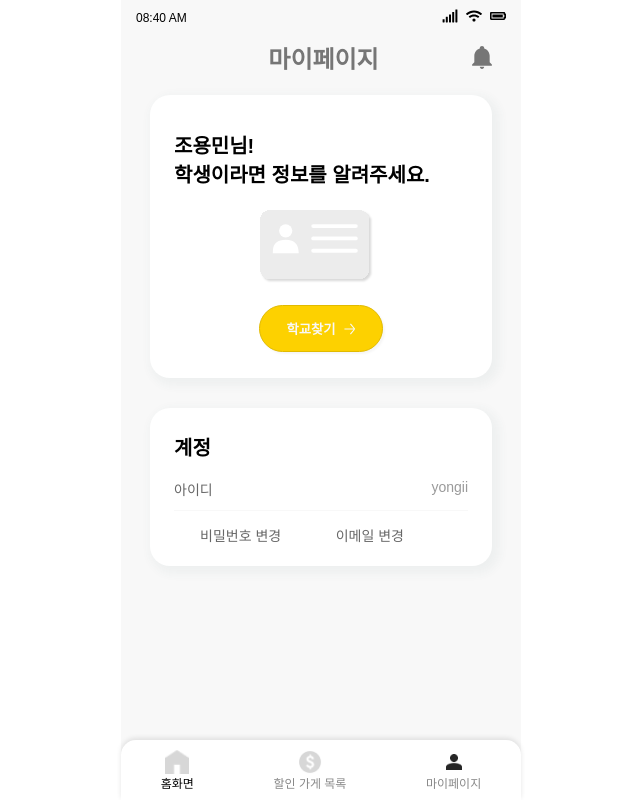
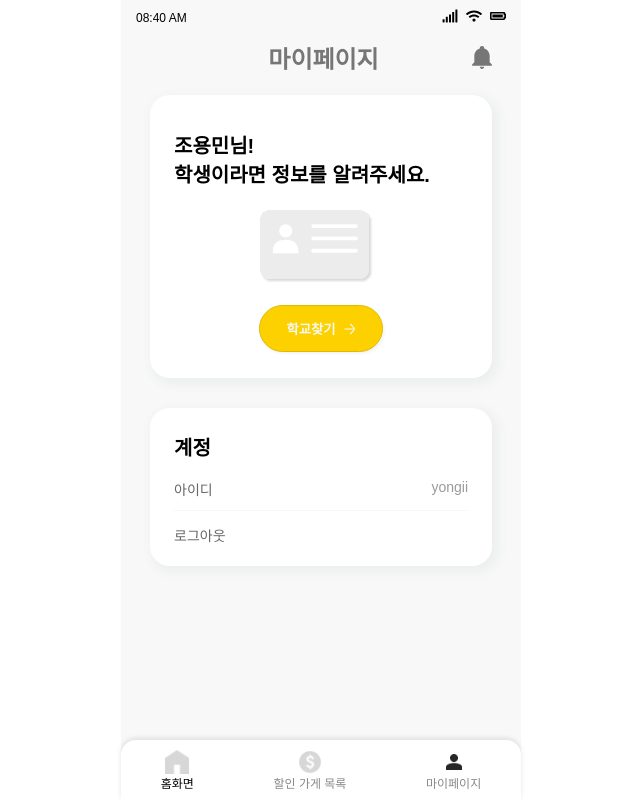
Before and after one commit to UMC-6th-BAB/BAB-FE, a React (Vite) app: page /studentPage in a window 1280 px wide. Shown: the whole page, without its empty margins (319-959 px from the left). Built offline with nearby package versions, Linux system fonts and the light colour scheme; a web font is replaced by a local one.

Commit message:
design: 로그아웃 버튼으로 교체

```diff
--- a/src/components/MyPageCard/Account/StudentPageCardAccount.style.tsx
+++ b/src/components/MyPageCard/Account/StudentPageCardAccount.style.tsx
@@ -6,24 +6,12 @@ export const StyledAccount = styled.div`
 
   width: 294px;
 `
-export const StyledAccountControl = styled.div`
-  display: flex;
-  justify-content: space-between;
-
-  width: 230px;
-  padding-left: 26px;
-`
 export const Text = styled.div<{ color?: string }>`
   font-weight: 500;
   font-size: 14px;
 
   color: ${(props) => (props.color ? props.color : '#676767')};
 `
-export const AccountControlBtn = styled.div`
-  font-weight: 500;
-  font-size: 14px;
-
-  color: #676767;
-
+export const Btn = styled(Text)`
   cursor: pointer;
 `
--- a/src/components/MyPageCard/Account/StudentPageCardAccount.tsx
+++ b/src/components/MyPageCard/Account/StudentPageCardAccount.tsx
@@ -1,11 +1,6 @@
 import { StyledCard } from '../MyPageCard.style'
 import { CardTitle } from '../MyPageCard.style'
-import {
-  StyledAccount,
-  StyledAccountControl,
-  Text,
-  AccountControlBtn,
-} from './StudentPageCardAccount.style'
+import { StyledAccount, Text, Btn } from './StudentPageCardAccount.style'
 import { studentInfoStore } from '@stores/studentInfoStore'
 
 export default function StudentPageCardAccount() {
@@ -27,10 +22,9 @@ export default function StudentPageCardAccount() {
           marginRight: '24px',
         }}
       />
-      <StyledAccountControl>
-        <AccountControlBtn>비밀번호 변경</AccountControlBtn>
-        <AccountControlBtn>이메일 변경</AccountControlBtn>
-      </StyledAccountControl>
+      <StyledAccount>
+        <Btn>로그아웃</Btn>
+      </StyledAccount>
     </StyledCard>
   )
 }
```
